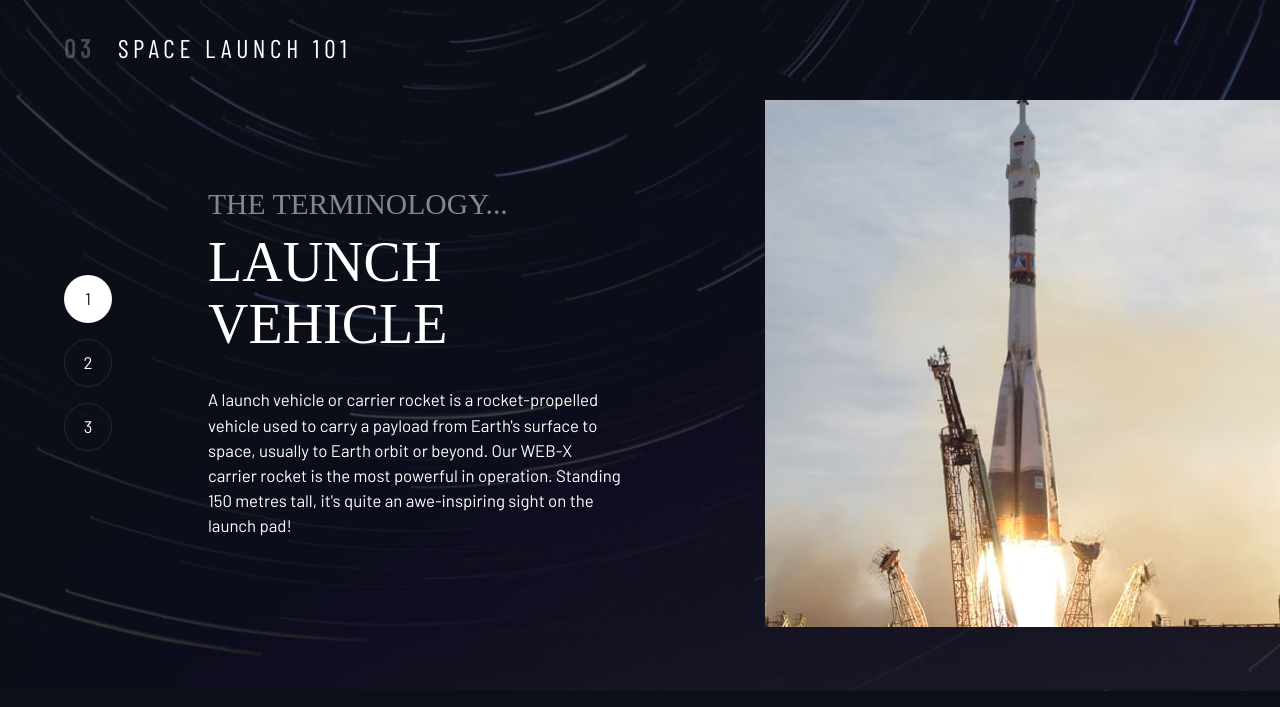
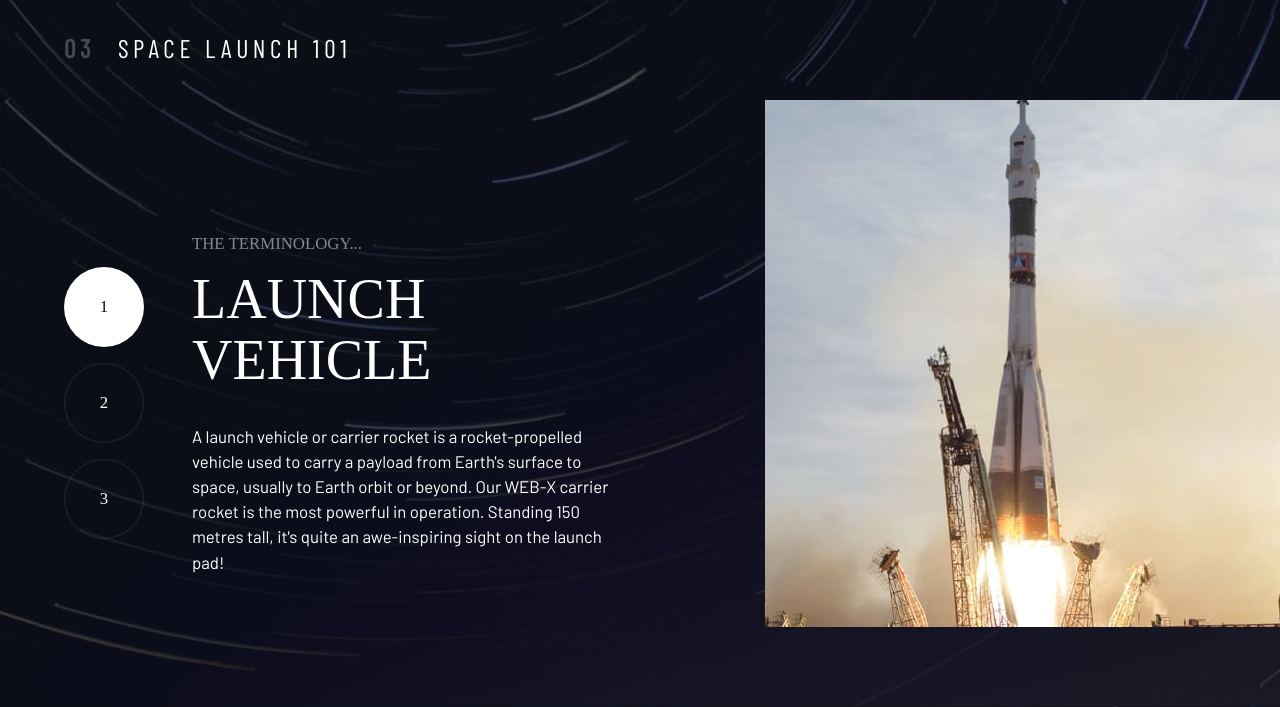
Before and after one commit to AbdullahGoma/SpaceTourism, a plain HTML site: page technology-vehicle.html in a window 1280 px wide. Shown: the part 159-866 px from the top of the page. Drawn offline with nearby package versions, Linux system fonts and the light colour scheme; a web font is replaced by a local one.

Commit message:
Fix indicator radius in all screens and fix problems that shown

```diff
--- a/index.css
+++ b/index.css
@@ -488,8 +488,8 @@
       cursor: pointer;
       border: 1px solid hsl(var(--clr-white) / 0.1);
       border-radius: 50%;
-      width: 3rem;
-      height: 3rem;
+      width: var(--numbers-indicators-w-h, 3rem);
+      height: var(--numbers-indicators-w-h, 3rem);
       background-color: hsl(var(--clr-white) / 0);
       color: hsl(var(--clr-white));
     }
@@ -671,6 +671,11 @@
           "tabs"
           "image";
       }
+
+      /* technology */
+      .grid-container--technology > .numbers-indicators {
+        --numbers-indicators-w-h: 4rem;
+      }
     }
 
     @media (min-width: 45em) {
@@ -740,11 +745,13 @@
 
       /* technology */
       .grid-container--technology > .numbers-indicators {
+        --numbers-indicators-w-h: 5rem;
         flex-direction: column;
-        margin-left: 10rem;
+        margin-left: 12rem;
       }
 
       .grid-container--technology {
+        padding-bottom: 0;
         justify-content: space-between;
         grid-template-areas:
           ". title title ."
@@ -753,7 +760,7 @@
       }
 
       .grid-container--technology > .technology-info {
-        margin-left: 10rem;
+        margin-left: 9rem;
       }
 
       .grid-container--technology > picture {
@@ -761,6 +768,7 @@
         align-self: end;
         height: auto;
         object-fit: contain;
+        padding: 0 0 5rem 5rem;
       }
 
       .technology-md-screen {
--- a/technology-vehicle.html
+++ b/technology-vehicle.html
@@ -76,7 +76,7 @@
         <span aria-hidden="true">03</span> Space launch 101
       </h1>
 
-      <div class="grid numbers-indicators">
+      <div class="grid numbers-indicators ff-serif">
         <button aria-selected="true">1</button>
         <button aria-selected="false">2</button>
         <button aria-selected="false">3</button>
@@ -84,7 +84,7 @@
 
       <article class="technology-info flow">
         <header class="flow flow--space-small">
-          <h2 class="fs-600 uppercase ff-serif">The terminology...</h2>
+          <h2 class="fs-400 uppercase ff-serif">The terminology...</h2>
           <p class="fs-700 uppercase ff-serif">Launch vehicle</p>
         </header>
         <p>
```
